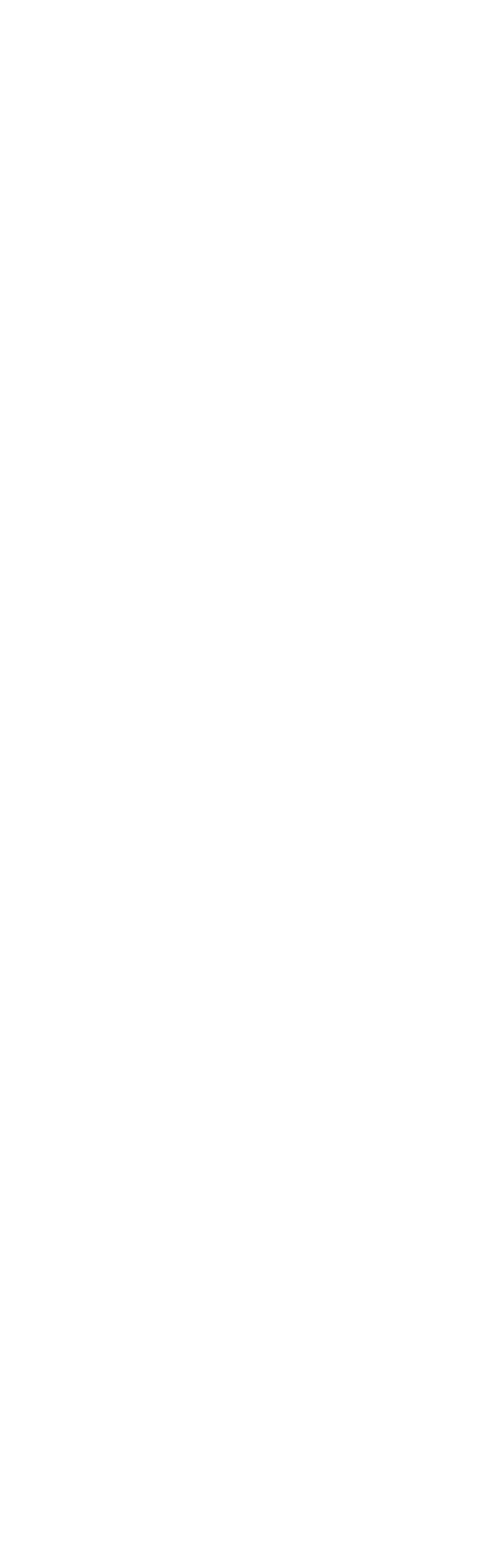
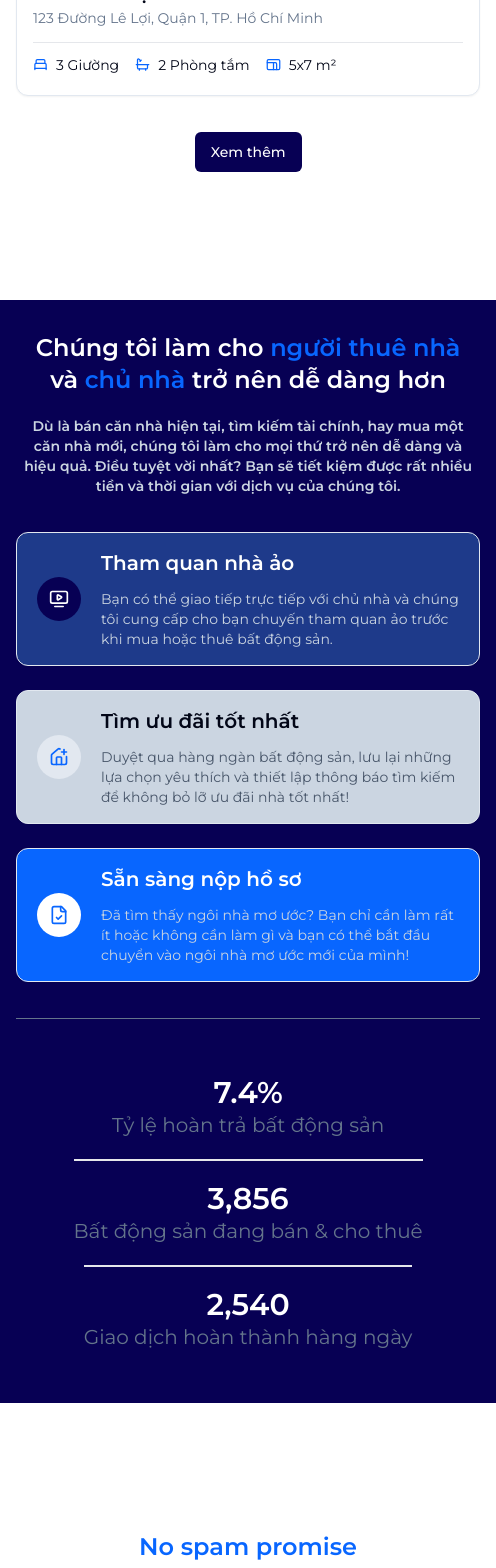
Before and after one commit to Tro-Tot/tro-tot-landing, a Next.js app: page /home in a window 390 px wide. Shown: the part 5549-7117 px from the top of the page, 496 px wide, since content can reach past the window. Before the commit the page ends 3645 px from the top, so only its background shows below. Built offline with nearby package versions, Linux system fonts and the light colour scheme.

Commit message:
Responsive section three + four [KienNDT]

```diff
--- a/src/app/home/page.tsx
+++ b/src/app/home/page.tsx
@@ -13,9 +13,9 @@ export default function HomePage() {
     <div className='flex flex-col gap-[8rem]'>
       <SectionOne />
       <SectionTwo />
-      {/* <SectionThree /> */}
-      {/* <SectionFour/> */}
-      {/* <SectionFive/> */}
+      <SectionThree />
+      <SectionFour />
+      <SectionFive />
     </div>
   );
 }
--- a/src/components/home/SectionFour.tsx
+++ b/src/components/home/SectionFour.tsx
@@ -1,13 +1,14 @@
+'use client';
 import { Card } from '../ui/card';
 import { FileCheck, HousePlus, TvMinimalPlay } from 'lucide-react';
 import Colors from '@/constants/color';
 
 const SectionFour = () => {
   return (
-    <section className='bg-primaryDark text-white py-8 px-9 h-[600px] flex flex-col'>
+    <section className='bg-primaryDark text-white py-8 px-4 md:px-9 h-auto md:h-[600px] flex flex-col'>
       <main className='border-b border-b-slate-500 pb-9'>
-        <div className='flex items-center justify-around font-semibold'>
-          <div className='text-3xl max-w-md'>
+        <div className='flex flex-col md:flex-row items-center justify-between md:justify-around font-semibold gap-5'>
+          <div className='text-2xl md:text-3xl max-w-md text-center md:text-left'>
             <span>Chúng tôi làm cho </span>
             <span className='text-primaryLight'>người thuê nhà </span>
             <span>và </span>
@@ -15,7 +16,7 @@ const SectionFour = () => {
             <span> trở nên dễ dàng hơn</span>
           </div>
 
-          <span className='text-sm text-slate-300 max-w-md'>
+          <span className='text-sm text-slate-300 max-w-md text-center md:text-left'>
             Dù là bán căn nhà hiện tại, tìm kiếm tài chính, hay mua một căn nhà
             mới, chúng tôi làm cho mọi thứ trở nên dễ dàng và hiệu quả. Điều
             tuyệt vời nhất? Bạn sẽ tiết kiệm được rất nhiều tiền và thời gian
@@ -23,8 +24,8 @@ const SectionFour = () => {
           </span>
         </div>
 
-        <div className='mt-9 grid grid-cols-3'>
-          <Card className='bg-blue-900 rounded-xl text-white w-[400px] flex items-center px-5 py-4 gap-x-5'>
+        <div className='mt-9 grid grid-cols-1 sm:grid-cols-2 md:grid-cols-3 gap-6 justify-center'>
+          <Card className='bg-blue-900 rounded-xl text-white flex items-center px-5 py-4 gap-x-5'>
             <div className='rounded-full px-3 py-3 bg-primaryDark w-fit text-white'>
               <TvMinimalPlay size={20} />
             </div>
@@ -38,7 +39,7 @@ const SectionFour = () => {
             </div>
           </Card>
 
-          <Card className='bg-slate-300 rounded-xl w-[400px] flex items-center px-5 py-4 gap-x-5'>
+          <Card className='bg-slate-300 rounded-xl flex items-center px-5 py-4 gap-x-5'>
             <div className='rounded-full px-3 py-3 bg-slate-200 w-fit text-white'>
               <HousePlus size={20} color={Colors.primaryLightBackgroundColor} />
             </div>
@@ -52,8 +53,8 @@ const SectionFour = () => {
             </div>
           </Card>
 
-          <Card className='bg-primaryLight rounded-xl text-white w-[400px] flex items-center px-5 py-4 gap-x-5'>
-            <div className='rounded-full px-3 py-3 bg- w-fit bg-white text-white'>
+          <Card className='bg-primaryLight rounded-xl text-white flex items-center px-5 py-4 gap-x-5'>
+            <div className='rounded-full px-3 py-3 w-fit bg-white text-white'>
               <FileCheck size={20} color={Colors.primaryLightBackgroundColor} />
             </div>
             <div className='flex flex-col gap-y-3'>
@@ -68,22 +69,22 @@ const SectionFour = () => {
         </div>
       </main>
 
-      <main className='grid grid-cols-3 divide-x-5 mt-9 justify-items-center justify-center'>
-        <div className='flex items-center flex-col'>
+      <main className='grid grid-cols-1 sm:grid-cols-2 md:grid-cols-3 divide-y-2 md:divide-y-0 md:divide-x-5 mt-9 justify-items-center'>
+        <div className='flex items-center flex-col py-5 md:py-0'>
           <h1 className='font-semibold text-3xl'>7.4%</h1>
-          <span className='text-slate-500 text-xl'>
+          <span className='text-slate-500 text-xl text-center'>
             Tỷ lệ hoàn trả bất động sản
           </span>
         </div>
-        <div className='flex items-center flex-col'>
+        <div className='flex items-center flex-col py-5 md:py-0'>
           <h1 className='font-semibold text-3xl'>3,856</h1>
-          <span className='text-slate-500 text-xl'>
+          <span className='text-slate-500 text-xl text-center'>
             Bất động sản đang bán & cho thuê
           </span>
         </div>
-        <div className='flex items-center flex-col'>
+        <div className='flex items-center flex-col py-5 md:py-0'>
           <h1 className='font-semibold text-3xl'>2,540</h1>
-          <span className='text-slate-500 text-xl'>
+          <span className='text-slate-500 text-xl text-center'>
             Giao dịch hoàn thành hàng ngày
           </span>
         </div>
--- a/src/components/home/SectionThree.tsx
+++ b/src/components/home/SectionThree.tsx
@@ -13,9 +13,10 @@ const HouseCard = () => {
   const toggleLike = () => {
     setLiked(!liked);
   };
+
   return (
-    <Card className='w-[350px] rounded-xl flex flex-col gap-5 pb-5 '>
-      <header className='relative'>
+    <Card className='w-full sm:w-[350px] rounded-xl flex flex-col gap-5 pb-5 px-4'>
+      <header className='relative flex justify-center'>
         <Image
           src='https://images.unsplash.com/photo-1572120360610-d971b9d7767c?q=80&w=2070&auto=format&fit=crop&ixlib=rb-4.0.3&ixid=M3wxMjA3fDB8MHxwaG90by1wYWdlfHx8fGVufDB8fHx8fA%3D%3D'
           alt='Hình ảnh ngôi nhà'
@@ -29,7 +30,7 @@ const HouseCard = () => {
           <span className='uppercase text-[12px]'>Chú ý nhiều</span>
         </Badge>
       </header>
-      <main className='px-5 divide-y flex flex-col'>
+      <main className='divide-y flex flex-col'>
         <section className='pb-3'>
           <div className='flex justify-between items-center'>
             <div>
@@ -81,15 +82,17 @@ const HouseCard = () => {
 
 const SectionThree = () => {
   return (
-    <section className='flex flex-col gap-9'>
+    <section className='flex flex-col gap-9 px-4'>
       <div className='flex items-center flex-col gap-3'>
-        <h1 className='font-bold text-3xl'>Dựa trên vị trí của bạn</h1>
-        <span className='text-sm'>
+        <h1 className='font-bold text-3xl text-center'>
+          Dựa trên vị trí của bạn
+        </h1>
+        <span className='text-sm text-center'>
           Một số bất động sản được chúng tôi chọn gần vị trí của bạn.
         </span>
       </div>
 
-      <div className='grid grid-cols-[25rem_25rem_25rem] gap-y-5 justify-center '>
+      <div className='grid grid-cols-1 sm:grid-cols-2 md:grid-cols-3 gap-y-5 justify-items-center'>
         <HouseCard />
         <HouseCard />
         <HouseCard />
@@ -98,7 +101,7 @@ const SectionThree = () => {
         <HouseCard />
       </div>
 
-      <div className='flex justify-center '>
+      <div className='flex justify-center'>
         <Button className='bg-primaryDark text-white w-fit'>Xem thêm</Button>
       </div>
     </section>
```
